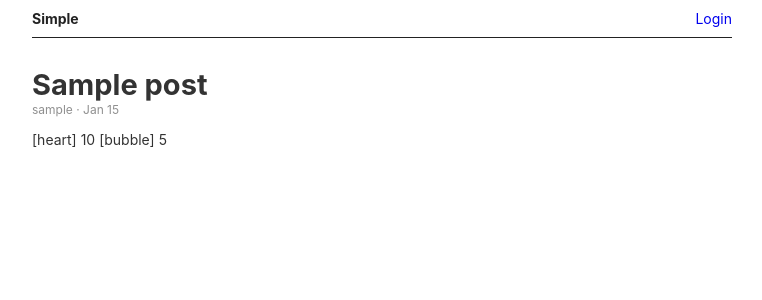
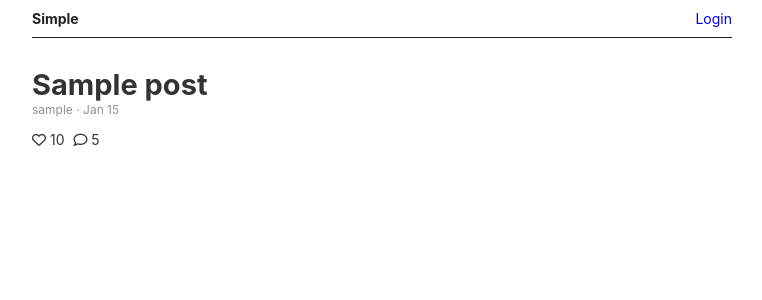
Before and after one commit to hueykwik/blog, a Python web app: template templates/front.html in a window 1280 px wide. Shown: the top 300 px of the page, without its empty margins (258-1020 px from the left). Run offline with Jinja, Linux system fonts and the light colour scheme; the template is opened without the code that fills it: most values are stand-ins (such as "Sample title", 1, 10 or a date in 2020); some libraries are stand-ins or nearby versions.

Commit message:
Add heart, comment icons as well as spacing.

```diff
--- a/static/main.css
+++ b/static/main.css
@@ -114,6 +114,10 @@ input[type=submit] {
     padding-left: 0px;
 }
 
+.post-footer-nav li + li {
+    margin-left: 5px;
+}
+
 .post-footer-nav li {
     display: inline;
     list-style-type: none;
--- a/templates/base.html
+++ b/templates/base.html
@@ -2,7 +2,7 @@
 <html>
 <head>
   <link type="text/css" rel="stylesheet" href="/static/main.css" />
-
+  <script src="https://use.fontawesome.com/00d40251ff.js"></script>
   <title>Simple</title>
 </head>
 
--- a/templates/post.html
+++ b/templates/post.html
@@ -18,8 +18,8 @@
 
   <div class="post-footer">
     <ul class="post-footer-nav">
-      <li>[heart] 10</li>
-      <li>[bubble] 5</li>
+      <li><i class="fa fa-heart-o" aria-hidden="true"></i> 10</li>
+      <li><i class="fa fa-comment-o" aria-hidden="true"></i> 5</li>
     </ul>
   </div>
 
```
